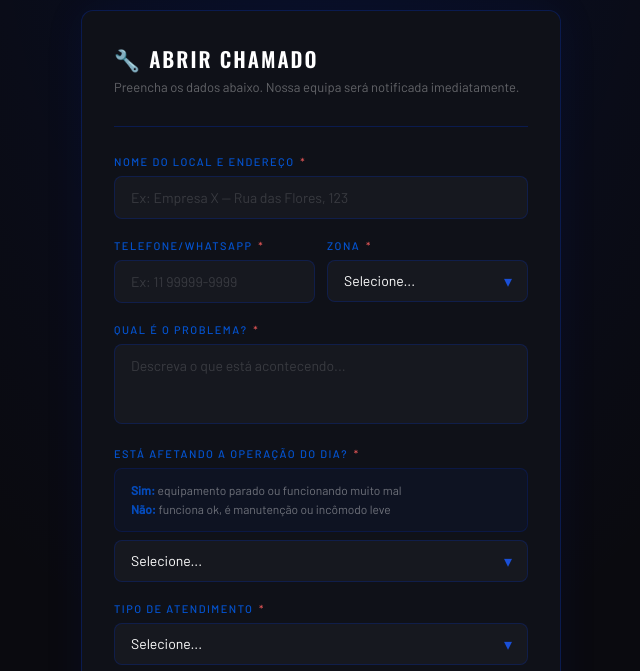
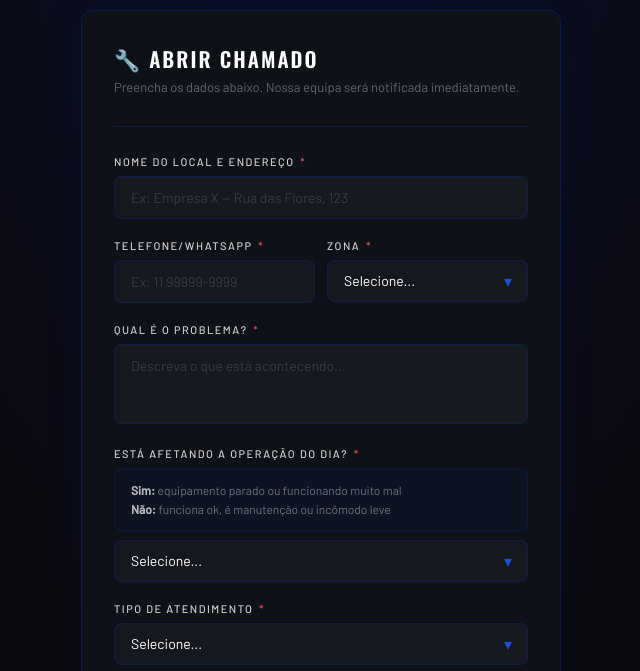
Before and after one commit to legende1997/astech-helpdesk, a plain HTML site: page index.html in a window 1280 px wide. Shown: the part 129-800 px from the top of the page, without its empty margins (319-959 px from the left). Drawn offline with nearby package versions, Linux system fonts and the light colour scheme.

Commit message:
index.html

```diff
--- a/index.html
+++ b/index.html
@@ -63,7 +63,7 @@
   .field { margin-bottom: 1.25rem; }
   label {
     display: block; font-size: 11px; font-weight: 500;
-    color: rgba(0,100,255,0.8); text-transform: uppercase;
+    color: rgba(255,255,255,0.8); text-transform: uppercase;
     letter-spacing: 1.5px; margin-bottom: 0.5rem;
   }
   label span { color: #e05555; margin-left: 2px; }
@@ -97,7 +97,7 @@
     font-size: 12px; color: rgba(255,255,255,0.4);
     margin-bottom: 0.5rem; line-height: 1.6;
   }
-  .urgencia-box strong { color: rgba(0,100,255,0.7); }
+  .urgencia-box strong { color: rgba(255,255,255,0.7); }
   .btn {
     width: 100%; background: var(--blue); color: var(--white);
     border: none; border-radius: 8px; padding: 1rem;
```
